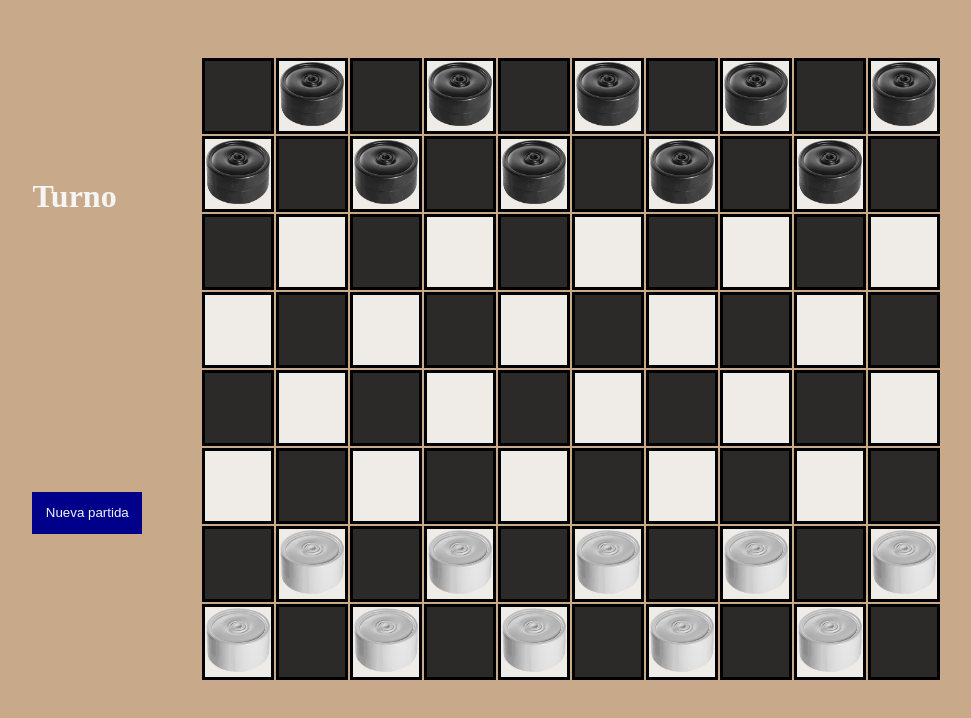
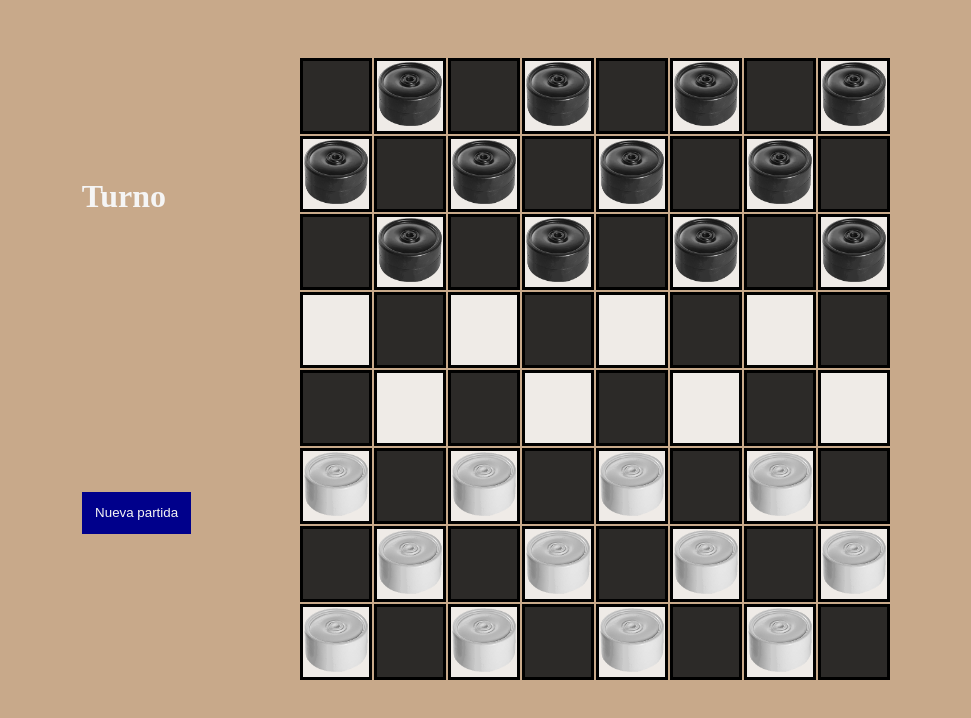
Before and after one commit to aldarafernandez/damas, a plain HTML site: page index.html in a window 1280 px wide. Shown: the whole page, without its empty margins (33-1004 px from the left). Drawn offline with Linux system fonts and the light colour scheme.

Commit message:
Se modifica el tamaño del tablero y la cantidad de fichas

```diff
--- a/index.html
+++ b/index.html
@@ -25,8 +25,6 @@
                         <td class="blanco"><img src="/img/negra.png" alt="" id="img_0_5"></td>
                         <td class="negro"><img src="/img/vacio.png" alt="" id="img_0_6"></td>
                         <td class="blanco"><img src="/img/negra.png" alt="" id="img_0_7"></td>
-                        <td class="negro"><img src="/img/vacio.png" alt="" id="img_0_8"></td>
-                        <td class="blanco"><img src="/img/negra.png" alt="" id="img_0_9"></td>
                     </tr>
                     <tr>
                         <td class="blanco"><img src="/img/negra.png" alt="" id="img_1_0"></td>
@@ -37,20 +35,16 @@
                         <td class="negro"><img src="/img/vacio.png" alt="" id="img_1_5"></td>
                         <td class="blanco"><img src="/img/negra.png" alt="" id="img_1_6"></td>
                         <td class="negro"><img src="/img/vacio.png" alt="" id="img_1_7"></td>
-                        <td class="blanco"><img src="/img/negra.png" alt="" id="img_1_8"></td>
-                        <td class="negro"><img src="/img/vacio.png" alt="" id="img_1_9"></td>
                     </tr>
                     <tr>
                         <td class="negro"><img src="/img/vacio.png" alt="" id="img_2_0"></td>
-                        <td class="blanco"><img src="/img/vacio.png" alt="" id="img_2_1"></td>
+                        <td class="blanco"><img src="/img/negra.png" alt="" id="img_2_1"></td>
                         <td class="negro"><img src="/img/vacio.png" alt="" id="img_2_2"></td>
-                        <td class="blanco"><img src="/img/vacio.png" alt="" id="img_2_3"></td>
+                        <td class="blanco"><img src="/img/negra.png" alt="" id="img_2_3"></td>
                         <td class="negro"><img src="/img/vacio.png" alt="" id="img_2_4"></td>
-                        <td class="blanco"><img src="/img/vacio.png" alt="" id="img_2_5"></td>
+                        <td class="blanco"><img src="/img/negra.png" alt="" id="img_2_5"></td>
                         <td class="negro"><img src="/img/vacio.png" alt="" id="img_2_6"></td>
-                        <td class="blanco"><img src="/img/vacio.png" alt="" id="img_2_7"></td>
-                        <td class="negro"><img src="/img/vacio.png" alt="" id="img_2_8"></td>
-                        <td class="blanco"><img src="/img/vacio.png" alt="" id="img_2_9"></td>
+                        <td class="blanco"><img src="/img/negra.png" alt="" id="img_2_7"></td>
                     </tr>
                     <tr>
                         <td class="blanco"><img src="/img/vacio.png" alt="" id="img_3_0"></td>
@@ -61,8 +55,6 @@
                         <td class="negro"><img src="/img/vacio.png" alt="" id="img_3_5"></td>
                         <td class="blanco"><img src="/img/vacio.png" alt="" id="img_3_6"></td>
                         <td class="negro"><img src="/img/vacio.png" alt="" id="img_3_7"></td>
-                        <td class="blanco"><img src="/img/vacio.png" alt="" id="img_3_8"></td>
-                        <td class="negro"><img src="/img/vacio.png" alt="" id="img_3_9"></td>
                     </tr>
                     <tr>
                         <td class="negro"><img src="/img/vacio.png" alt="" id="img_4_0"></td>
@@ -73,20 +65,16 @@
                         <td class="blanco"><img src="/img/vacio.png" alt="" id="img_4_5"></td>
                         <td class="negro"><img src="/img/vacio.png" alt="" id="img_4_6"></td>
                         <td class="blanco"><img src="/img/vacio.png" alt="" id="img_4_7"></td>
-                        <td class="negro"><img src="/img/vacio.png" alt="" id="img_4_8"></td>
-                        <td class="blanco"><img src="/img/vacio.png" alt="" id="img_4_9"></td>
                     </tr>
                     <tr>
-                        <td class="blanco"><img src="/img/vacio.png" alt="" id="img_5_0"></td>
+                        <td class="blanco"><img src="/img/blanca.png" alt="" id="img_5_0"></td>
                         <td class="negro"><img src="/img/vacio.png" alt="" id="img_5_1"></td>
-                        <td class="blanco"><img src="/img/vacio.png" alt="" id="img_5_2"></td>
+                        <td class="blanco"><img src="/img/blanca.png" alt="" id="img_5_2"></td>
                         <td class="negro"><img src="/img/vacio.png" alt="" id="img_5_3"></td>
-                        <td class="blanco"><img src="/img/vacio.png" alt="" id="img_5_4"></td>
+                        <td class="blanco"><img src="/img/blanca.png" alt="" id="img_5_4"></td>
                         <td class="negro"><img src="/img/vacio.png" alt="" id="img_5_5"></td>
-                        <td class="blanco"><img src="/img/vacio.png" alt="" id="img_5_6"></td>
+                        <td class="blanco"><img src="/img/blanca.png" alt="" id="img_5_6"></td>
                         <td class="negro"><img src="/img/vacio.png" alt="" id="img_5_7"></td>
-                        <td class="blanco"><img src="/img/vacio.png" alt="" id="img_5_8"></td>
-                        <td class="negro"><img src="/img/vacio.png" alt="" id="img_5_9"></td>
                     </tr>
                     <tr>
                         <td class="negro"><img src="/img/vacio.png" alt="" id="img_6_0"></td>
@@ -97,8 +85,6 @@
                         <td class="blanco"><img src="/img/blanca.png" alt="" id="img_6_5"></td>
                         <td class="negro"><img src="/img/vacio.png" alt="" id="img_6_6"></td>
                         <td class="blanco"><img src="/img/blanca.png" alt="" id="img_6_7"></td>
-                        <td class="negro"><img src="/img/vacio.png" alt="" id="img_6_8"></td>
-                        <td class="blanco"><img src="/img/blanca.png" alt="" id="img_6_9"></td>
                     </tr>
                     <tr>
                         <td class="blanco"><img src="/img/blanca.png" alt="" id="img_7_0"></td>
@@ -109,8 +95,6 @@
                         <td class="negro"><img src="/img/vacio.png" alt="" id="img_7_5"></td>
                         <td class="blanco"><img src="/img/blanca.png" alt="" id="img_7_6"></td>
                         <td class="negro"><img src="/img/vacio.png" alt="" id="img_7_7"></td>
-                        <td class="blanco"><img src="/img/blanca.png" alt="" id="img_7_8"></td>
-                        <td class="negro"><img src="/img/vacio.png" alt="" id="img_7_9"></td>
                     </tr>
 
                 </tbody>
```
